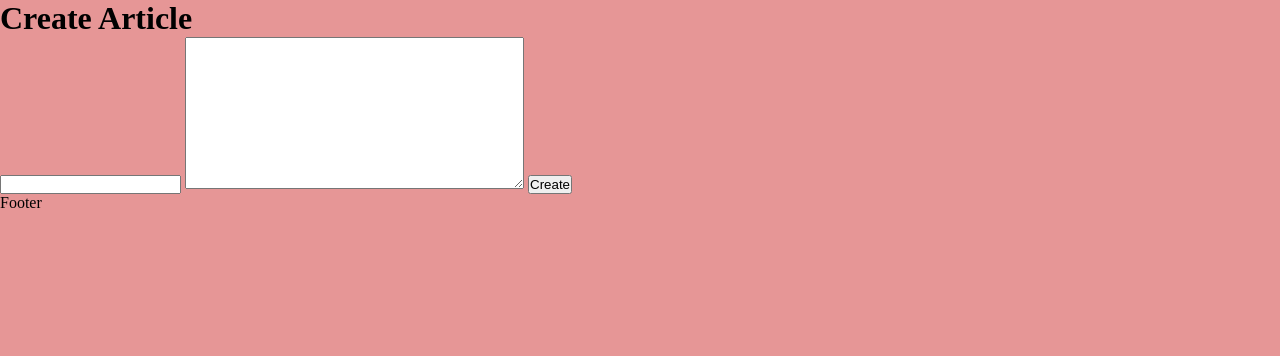
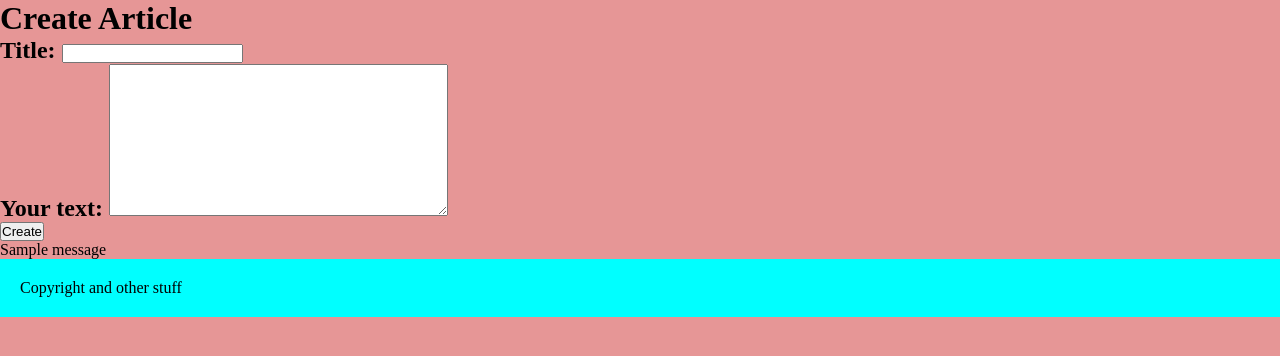
Before and after one commit to Nikita-Goncharov/DjangoArticleTask, a Django app: page /create_article/ in a window 1280 px wide. Shown: the part 58-414 px from the top of the page. Run offline with Django 4.2, Linux system fonts and the light colour scheme; a user stored in the database is signed in; tables that the repository leaves empty hold one stand-in row (values such as "Sample post"); one stand-in notice (Sample message) is shown.

Commit message:
add article detail and site icon

```diff
--- a/django_articles/articles/forms.py
+++ b/django_articles/articles/forms.py
@@ -7,12 +7,12 @@ class ArticleForm(forms.Form):
 
 
 class LoginForm(forms.Form):
-    name = forms.CharField(max_length=200)
+    name = forms.CharField(max_length=200, widget=forms.TextInput(attrs={'class': ''}))
     password = forms.CharField(widget=forms.PasswordInput())
 
 
 class RegisterForm(forms.Form):
-    name = forms.CharField(max_length=200)
+    name = forms.CharField(max_length=200, widget=forms.TextInput(attrs={'class': ''}))
     password = forms.CharField(widget=forms.PasswordInput())
     password_repeat = forms.CharField(widget=forms.PasswordInput())
 
--- a/django_articles/articles/static/articles/css/style.css
+++ b/django_articles/articles/static/articles/css/style.css
@@ -22,3 +22,8 @@ header ul li {
 body {
     background-color: #e69696;
 }
+
+footer {
+    padding: 20px;
+    background-color: aqua;
+}
--- a/django_articles/articles/templates/articles/base.html
+++ b/django_articles/articles/templates/articles/base.html
@@ -7,6 +7,7 @@
     <meta http-equiv="X-UA-Compatible" content="ie=edge">
     <title>{% block title %}{% endblock title %}</title>
     <link rel="stylesheet" href="{% static 'articles/css/style.css' %}">
+    <link rel="shortcut icon" href="{% static 'articles/icons/icon.png' %}" type="image/x-icon">
 </head>
 <body>
     <div class="wrapper">
@@ -28,7 +29,7 @@
             {% block content %}{% endblock content %}
         </div>
         <footer>
-            <p>Footer</p>
+            <p>Copyright and other stuff</p>
         </footer>
     </div>
 </body>
--- a/django_articles/articles/templates/articles/create_article.html
+++ b/django_articles/articles/templates/articles/create_article.html
@@ -6,8 +6,15 @@
 <h1>Create Article</h1>
 <form  method="post">
   {% csrf_token %}
-  {{ form.title }}
-  {{ form.body }}
+  <h2>Title: {{ form.title }}</h2>
+  <h2>Your text: {{ form.body }}</h2>
   <button type="submit">Create</button>
 </form>
+{% if messages %}
+<ul class="messages">
+    {% for message in messages %}
+    <li>{{ message }}</li>
+    {% endfor %}
+</ul>
+{% endif %}
 {% endblock content %}
--- a/django_articles/articles/templates/articles/home.html
+++ b/django_articles/articles/templates/articles/home.html
@@ -16,7 +16,7 @@
 {% if articles %}
     {% for article in articles %}
         <div class="article">
-            <a href=""><h3>Title: {{ article.title }}</h3></a>
+            <a href="{% url 'article_detail' article.pk %}"><h3>Title: {{ article.title }}</h3></a>
             <h5>Author: {{ article.author }}</h5>
             <h6>Date: {{ article.created_date }}</h6>
         </div>
--- a/django_articles/articles/urls.py
+++ b/django_articles/articles/urls.py
@@ -6,6 +6,8 @@ from django.urls import path
 urlpatterns = [
     path("", views.home, name="home"),
     path("create_article/", views.create_article, name="create_article"),
+    path("article_detail/<int:pk>/", views.article_detail, name="article_detail"),
+
     path("login/", views.login_view, name="login"),
     path("logout/", views.logout_view, name="logout"),
     path("register/", views.register_view, name="register"),
--- a/django_articles/articles/views.py
+++ b/django_articles/articles/views.py
@@ -70,9 +70,25 @@ def logout_view(request):
     return redirect('home')
 
 
+def article_detail(request, pk):
+    article = Article.objects.get(pk=pk)
+    return render(request, 'articles/article_detail.html', context={'article': article})
+
+
 @login_required
 def create_article(request):
-    form = ArticleForm()
     if request.method == 'POST':
-        pass
+        form = ArticleForm(request.POST)
+        if form.is_valid():
+            title = form.cleaned_data['title']
+            body = form.cleaned_data['body']
+            user = request.user
+            article = Article(title=title, author=user, body=body)
+            article.save()
+            return redirect('home')
+        else:
+            messages.error(request, 'Form is not valid')
+            return redirect('create_article')
+    else:
+        form = ArticleForm()
     return render(request, 'articles/create_article.html', context={'form': form})
```
Also changed, not shown: django_articles/articles/templates/articles/article_detail.html (added, +12 -0 lines), django_articles/articles/static/articles/icons/icon.png (added), 1 other file.
